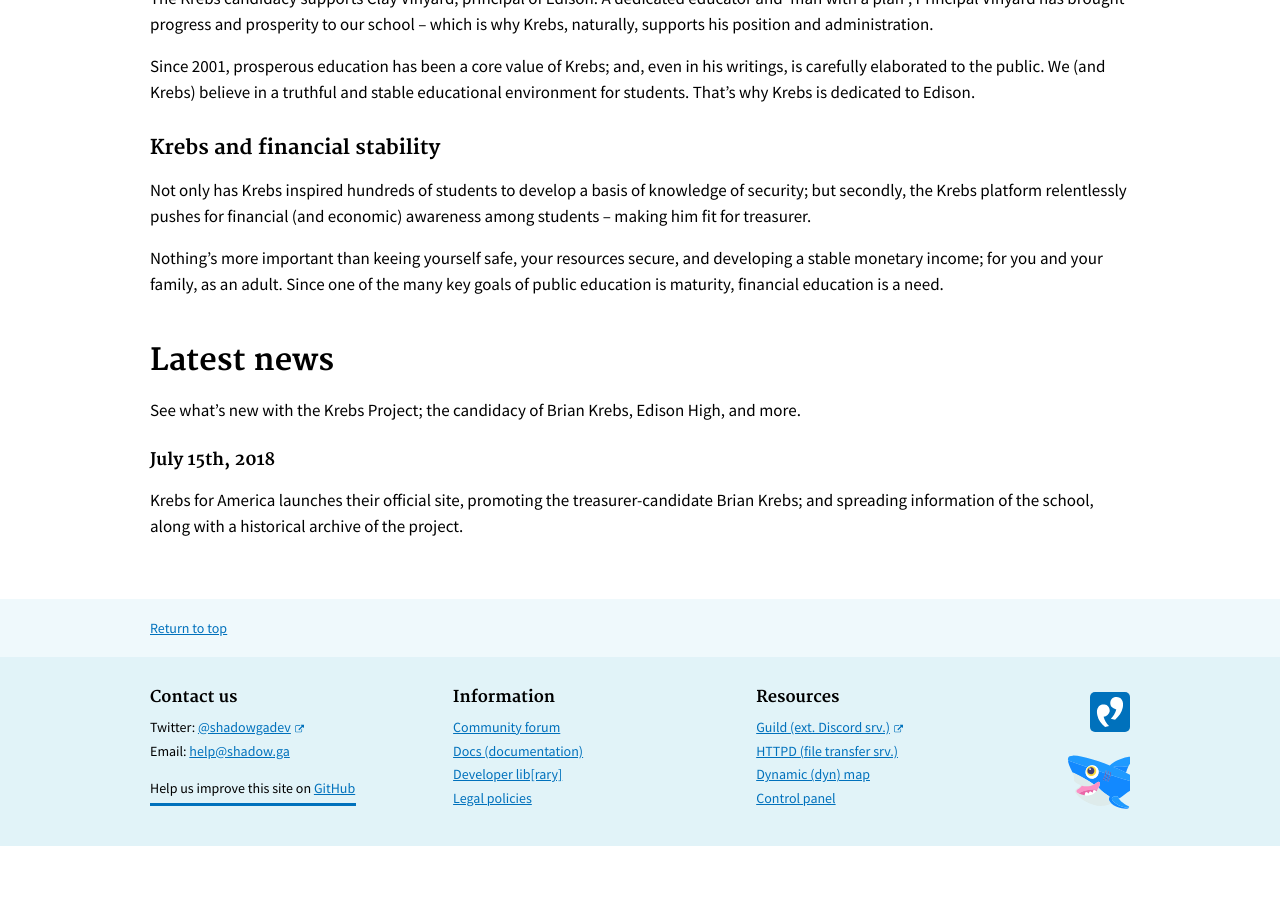
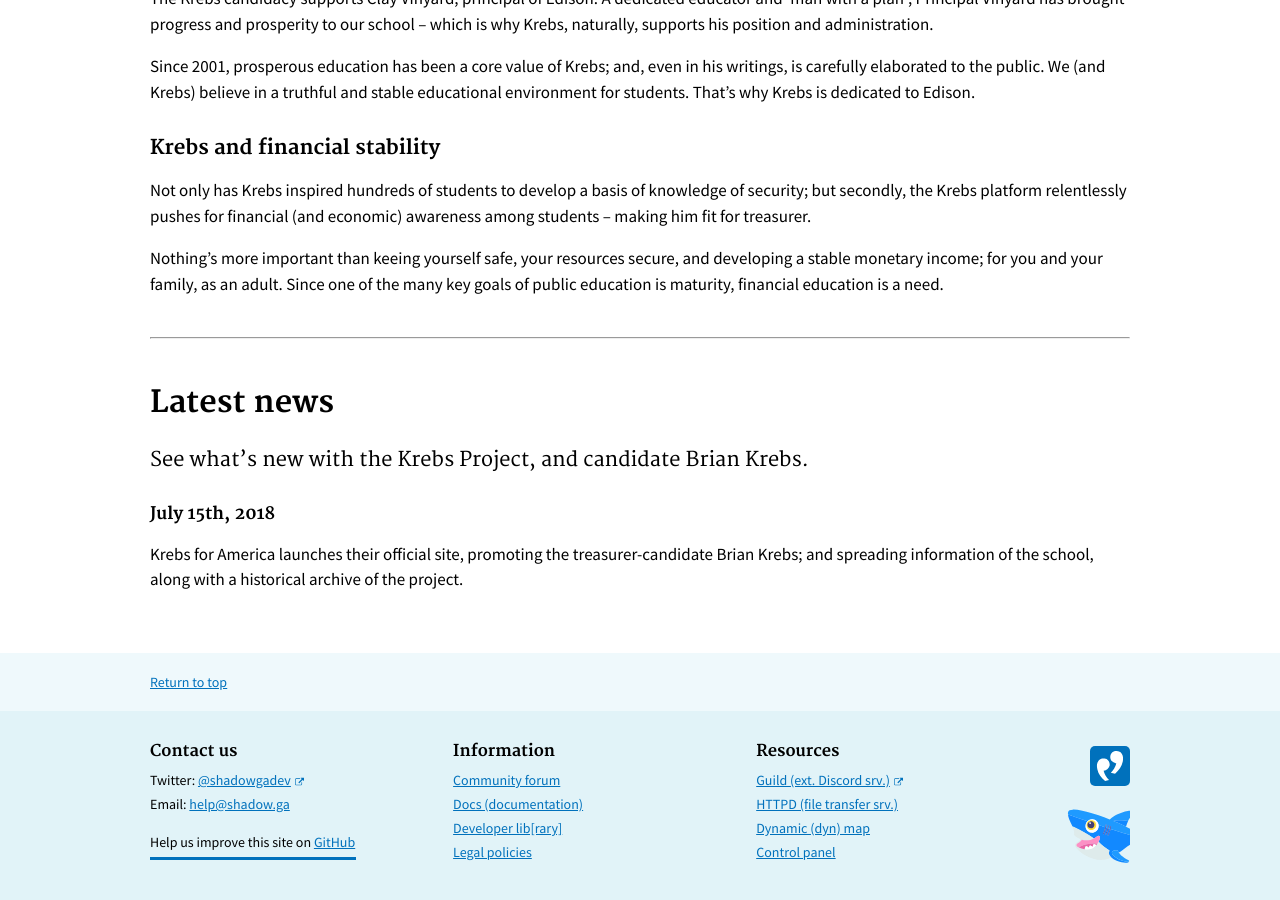
Before and after one commit to serrif/website, a Jekyll site: the page built from main/home.md, in a window 1280 px wide and 900 px high, scrolled down 1041 px. Built offline with Jekyll 4.4.1, drawn with Linux system fonts in a browser that asks for light colours; before the commit the page ends 1887 px from its top, so only the background shows below that.

Commit message:
Update home.md

```diff
--- a/main/home.md
+++ b/main/home.md
@@ -38,8 +38,11 @@ Not only has Krebs inspired hundreds of students to develop a basis of knowledge
 
 Nothing's more important than keeing yourself safe, your resources secure, and developing a stable monetary income; for you and your family, as an adult. Since one of the many key goals of public education is maturity, financial education is a need.
 
+<hr style="margin-top: 4rem;">
+
 ## Latest news
-See what's new with the Krebs Project; the candidacy of Brian Krebs, Edison High, and more.
+See what's new with the Krebs Project, and candidate Brian Krebs.
+{: .usa-font-lead }
 
 #### July 15th, 2018
 Krebs for America launches their official site, promoting the treasurer-candidate Brian Krebs; and spreading information of the school, along with a historical archive of the project.
```
